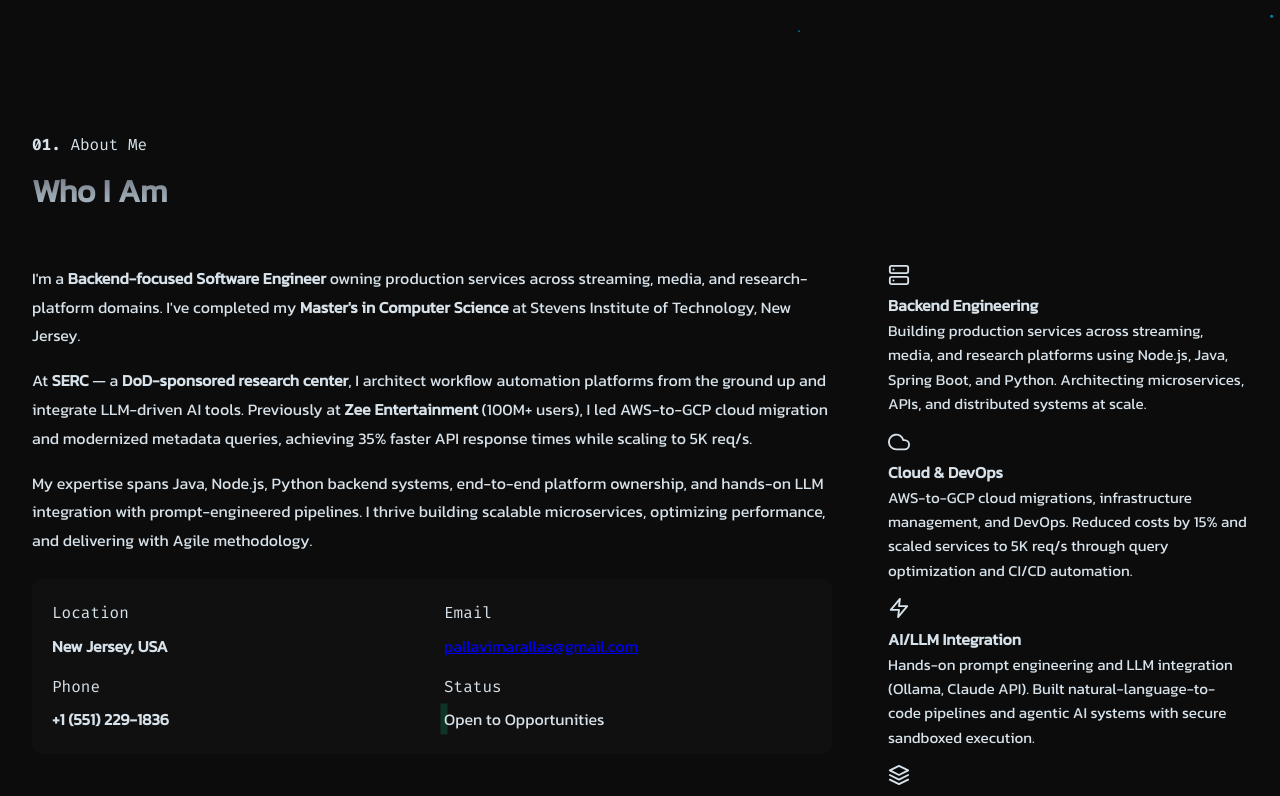
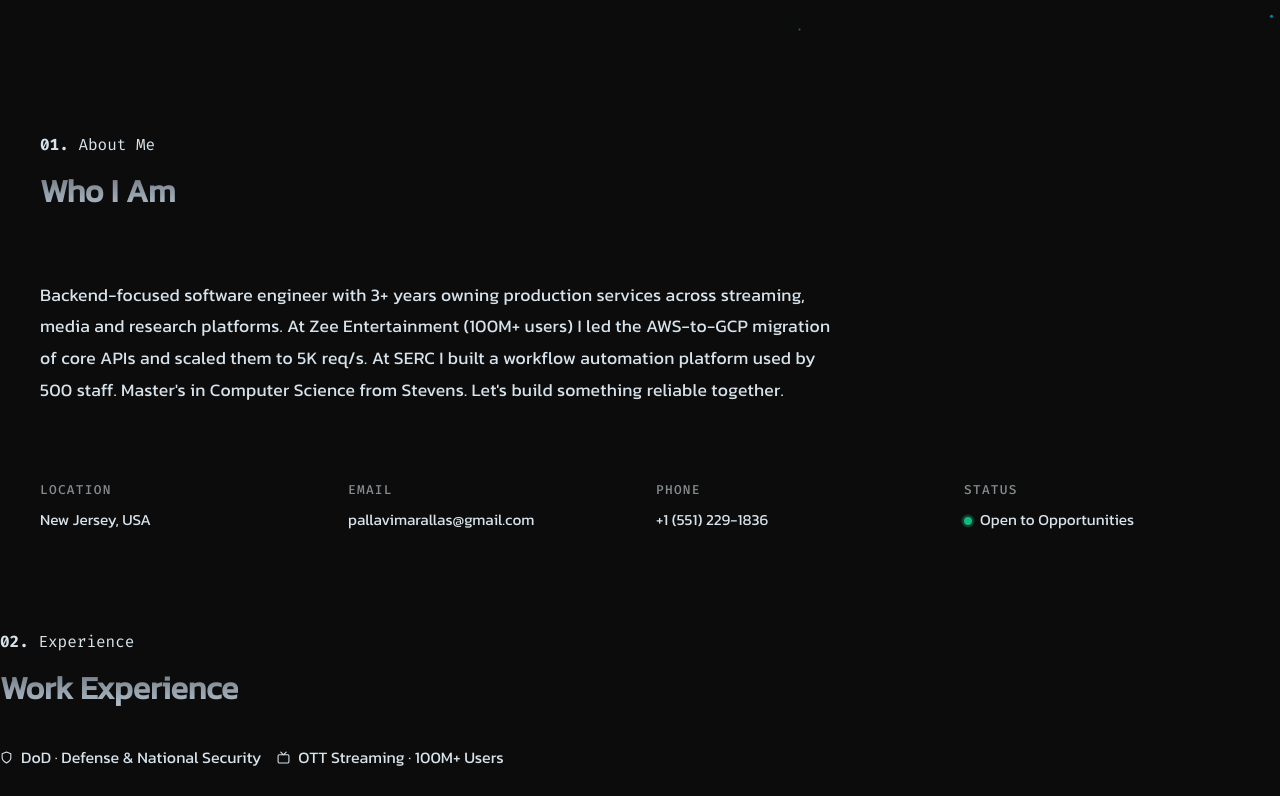
Before and after one commit to pallavimaralla/portfolio, a React (Vite) app in the folder client/app/: page / in a window 1280 px wide. Shown: the part 764-1560 px from the top of the page. Built offline with nearby package versions, Linux system fonts and the light colour scheme; no server answers; the HTML template or start-up script is replaced by a standard one.

Commit message:
feat(About): simplify content and update styling

```diff
--- a/client/app/src/components/sections/About/About.module.css
+++ b/client/app/src/components/sections/About/About.module.css
@@ -1,209 +1,167 @@
-/* About section styles */
 .about-section {
-  padding: 6rem 2rem;
+  padding: clamp(4rem, 8vw, 6rem) clamp(1.5rem, 4vw, 2.5rem);
 }
 
 .section-container {
-  max-width: 1100px;
+  max-width: 1200px;
   margin: 0 auto;
+  width: 100%;
 }
 
-.section-header {
-  margin-bottom: 2rem;
-}
-
-.section-label.mono {
-  color: var(--text-muted);
-  font-family: ui-monospace, SFMono-Regular, Menlo, Monaco, 'Roboto Mono', 'Courier New', monospace;
-  font-size: 0.95rem;
+.about-content {
   display: flex;
-  align-items: center;
-  gap: 0.75rem;
-}
-
-.label-num {
-  color: var(--accent-purple);
-  font-weight: 700;
-}
-
-.section-title {
-  font-size: 2rem;
-  color: var(--text-primary);
-  margin-top: 0.5rem;
-}
-
-.section-divider {
-  width: 60px;
-  height: 3px;
-  background: linear-gradient(90deg, var(--accent-cyan), var(--accent-purple));
-  border-radius: 3px;
-  margin-top: 0.75rem;
-}
-
-.about-grid {
-  display: grid;
-  grid-template-columns: 1fr 360px;
-  gap: 3.5rem;
-  align-items: start;
+  flex-direction: column;
+  gap: clamp(2rem, 4vw, 3rem);
+  margin-top: clamp(2rem, 4vw, 3rem);
 }
 
 .about-text {
-  color: var(--text-secondary);
-  font-size: 1rem;
+  font-family: 'Kanit', sans-serif;
+  font-size: clamp(1rem, 1.8vw, 1.1rem);
+  font-weight: 300;
   line-height: 1.8;
-  display: flex;
-  flex-direction: column;
-  gap: 1rem;
+  color: var(--text-light);
+  max-width: 800px;
+  letter-spacing: 0.01em;
 }
 
-.about-highlights-col {
-  position: sticky;
-  top: 5.5rem;
-}
-
-.about-highlight { color: var(--accent-cyan); font-weight:600 }
-
-.industry-badges {
-  display: flex;
-  align-items: center;
-  gap: 0.5rem;
-  flex-wrap: wrap;
-  margin-bottom: 1.1rem;
-  color: var(--text-muted);
-}
-
-.industry-badge {
-  font-size: 0.72rem;
-  font-weight: 700;
-  font-family: 'Fira Code', monospace;
-  letter-spacing: 0.07em;
-  padding: 0.25rem 0.75rem;
-  border-radius: 4px;
-  text-transform: uppercase;
-}
-
-.badge-defense {
-  background: rgba(0, 212, 255, 0.08);
-  color: var(--accent-cyan-bright);
-  border-left: 3px solid var(--accent-cyan);
-}
-
-.badge-ott {
-  background: rgba(124, 58, 237, 0.08);
-  color: var(--accent-purple-bright);
-  border-left: 3px solid var(--accent-purple);
-}
-
-.industry-badge-sep {
-  width: 1px;
-  height: 14px;
-  background: var(--border-color);
+.about-text p {
+  margin: 0;
 }
 
 .about-info-grid {
   display: grid;
-  grid-template-columns: repeat(2, minmax(0,1fr));
-  gap: 0.75rem 1.5rem;
-  margin-top: 0.5rem;
-  padding: 1.25rem;
-  background: rgba(255,255,255,0.02);
-  border: 1px solid var(--border-color);
-  border-radius: 10px;
+  grid-template-columns: repeat(4, 1fr);
+  gap: 2rem;
+  margin-top: clamp(1rem, 2vw, 2rem);
 }
 
-.info-item { display:flex; flex-direction:column; gap:0.25rem }
-.info-label.mono { color:var(--text-muted); font-size:0.85rem }
-.info-value { color:var(--text-primary); font-weight:600 }
-.info-link { color:var(--accent-cyan) }
+.info-item {
+  display: flex;
+  flex-direction: column;
+  gap: 0.5rem;
+}
 
-.status-available { display:flex; align-items:center; gap:0.5rem; color:var(--accent-green) }
+.info-label {
+  font-family: 'Fira Code', monospace;
+  font-size: clamp(0.75rem, 1vw, 0.85rem);
+  font-weight: 500;
+  text-transform: uppercase;
+  letter-spacing: 0.1em;
+  color: rgba(215, 226, 234, 0.6);
+}
+
+.info-value {
+  font-family: 'Kanit', sans-serif;
+  font-size: clamp(0.95rem, 1.2vw, 1rem);
+  font-weight: 500;
+  color: var(--text-light);
+  word-break: break-word;
+}
+
+.info-link {
+  font-family: 'Kanit', sans-serif;
+  font-size: clamp(0.95rem, 1.2vw, 1rem);
+  font-weight: 500;
+  color: var(--text-light);
+  text-decoration: none;
+  transition: opacity 0.2s ease;
+  word-break: break-word;
+}
+
+.info-link:hover {
+  opacity: 0.7;
+}
+
+.info-link:focus-visible {
+  outline: 2px solid var(--text-light);
+  outline-offset: 2px;
+}
+
+.info-available {
+  display: flex;
+  align-items: center;
+  gap: 0.5rem;
+  font-family: 'Kanit', sans-serif;
+  font-size: clamp(0.95rem, 1.2vw, 1rem);
+  font-weight: 500;
+  color: var(--text-light);
+}
+
 .status-dot {
   width: 8px;
   height: 8px;
   border-radius: 50%;
-  background: var(--color-status-green);
+  background: #10b981;
   box-shadow: 0 0 0 0 rgba(16, 185, 129, 0.5);
   animation: pulse-status 2s ease-in-out infinite;
+  flex-shrink: 0;
 }
 
 @keyframes pulse-status {
-  0%   { box-shadow: 0 0 0 0 rgba(16, 185, 129, 0.5); }
-  60%  { box-shadow: 0 0 0 6px rgba(16, 185, 129, 0); }
-  100% { box-shadow: 0 0 0 0 rgba(16, 185, 129, 0); }
+  0% {
+    box-shadow: 0 0 0 0 rgba(16, 185, 129, 0.5);
+  }
+  60% {
+    box-shadow: 0 0 0 6px rgba(16, 185, 129, 0);
+  }
+  100% {
+    box-shadow: 0 0 0 0 rgba(16, 185, 129, 0);
+  }
 }
 
-.about-highlights {
-  display: flex;
-  flex-direction: column;
-  gap: 0.9rem;
+/* Responsive */
+@media (max-width: 1024px) {
+  .about-info-grid {
+    grid-template-columns: repeat(2, 1fr);
+    gap: 1.5rem;
   }
 
-.highlight-card {
-  display: flex;
-  flex-direction: column;
-  gap: 0.5rem;
-  padding: 1.1rem 1.15rem;
-  border-radius: 12px;
-  background: var(--bg-card);
-  border: 1px solid var(--border-color);
-  border-top-width: 2px;
-  box-shadow: 0 4px 20px rgba(0,0,0,0.35);
-  transition: transform 0.2s ease, box-shadow 0.2s ease, background 0.2s ease;
+  .about-text {
+    max-width: 100%;
+  }
 }
 
-.highlight-card:hover {
-  background: var(--bg-card-hover);
-  transform: translateY(-3px);
-  box-shadow: 0 8px 28px rgba(0,0,0,0.45);
+@media (max-width: 768px) {
+  .about-section {
+    padding: clamp(3rem, 5vw, 4rem) clamp(1.5rem, 3vw, 2rem);
   }
 
-.highlight-cyan  { border-top-color: var(--accent-cyan); }
-.highlight-purple { border-top-color: var(--accent-purple); }
-.highlight-green  { border-top-color: var(--accent-green); }
-.highlight-pink   { border-top-color: var(--accent-pink); }
-
-.highlight-icon {
-  width: 44px;
-  height: 44px;
-  border-radius: 10px;
-  display: inline-flex;
-  align-items: center;
-  justify-content: center;
-  color: var(--color-dark-text);
+  .about-info-grid {
+    grid-template-columns: 1fr;
+    gap: 1.25rem;
   }
 
-.highlight-title { color:var(--text-primary); font-weight:700; font-size:1rem }
-.highlight-desc { color:var(--text-muted); font-size:0.95rem }
-
-.highlight-cyan .highlight-icon, .icon-cyan {
-  background: linear-gradient(135deg, rgba(0,212,255,0.12), rgba(124,58,237,0.08));
-  color: var(--accent-cyan);
+  .about-content {
+    gap: clamp(1.5rem, 3vw, 2rem);
   }
 
-.highlight-purple .highlight-icon, .icon-purple {
-  background: linear-gradient(135deg, rgba(124,58,237,0.12), rgba(0,212,255,0.03));
-  color: var(--accent-purple-bright);
+  .about-text {
+    font-size: 1rem;
   }
-
-.highlight-green .highlight-icon, .icon-green {
-  background: linear-gradient(135deg, rgba(16,185,129,0.12), rgba(0,212,255,0.03));
-  color: var(--accent-green);
-}
-
-.highlight-pink .highlight-icon, .icon-pink {
-  background: linear-gradient(135deg, rgba(236,72,153,0.12), rgba(124,58,237,0.03));
-  color: var(--accent-pink-light);
-}
-
-@media (max-width: 980px) {
-  .about-grid { grid-template-columns: 1fr; }
-  .about-highlights-col { position: static; }
-  .about-highlights { flex-direction: row; flex-wrap:wrap; }
-  .highlight-card { flex: 1 1 48%; }
 }
 
 @media (max-width: 480px) {
-  .about-section { padding: 4.5rem 1.25rem }
-  .section-title { font-size: 1.6rem }
-  .highlight-card { padding: 0.85rem }
+  .about-section {
+    padding: clamp(2.5rem, 4vw, 3.5rem) 1.25rem;
   }
+
+  .about-text {
+    font-size: 0.95rem;
+    line-height: 1.7;
+  }
+
+  .about-info-grid {
+    gap: 1rem;
+  }
+
+  .info-label {
+    font-size: 0.7rem;
+  }
+
+  .info-value,
+  .info-link,
+  .info-available {
+    font-size: 0.9rem;
+  }
+}
--- a/client/app/src/components/sections/About/About.tsx
+++ b/client/app/src/components/sections/About/About.tsx
@@ -1,92 +1,47 @@
 import React from 'react';
-import { motion } from 'framer-motion';
-import { SectionHeader, Icon } from '../../ui';
+import { SectionHeader, FadeIn } from '../../ui';
 import { profile } from '../../../data/profile';
 import { sections } from '../../../data/sections';
-import { highlights } from '../../../data/highlights';
-import { slugify } from '../../../lib/slugify';
-import { hoverHoist } from '../../../lib/motion';
 import styles from './About.module.css';
 
 const aboutSection = sections.find(s => s.id === 'about')!;
 
 const About: React.FC = () => {
   return (
-    <section id="about" className={styles["about-section"]}>
-      <div className="section-container">
+    <section id="about" className={styles['about-section']}>
+      <div className={styles['section-container']}>
+        <FadeIn as="div" delay={0} y={20} duration={0.7}>
           <SectionHeader num={aboutSection.number} label={aboutSection.label} title={aboutSection.title} />
+        </FadeIn>
 
-        <div className={styles["about-grid"]}>
-          <motion.div
-            className={styles["about-text"]}
-            initial={{ opacity: 0, x: -40 }}
-            whileInView={{ opacity: 1, x: 0 }}
-            viewport={{ once: true }}
-            transition={{ duration: 0.6, delay: 0.1 }}
-          >
-            <p>
-              I'm a <span className={styles["about-highlight"]}>Backend-focused Software Engineer</span> owning production services across streaming, media, and research-platform domains. I've completed my{' '}
-              <span className={styles["about-highlight"]}>Master's in Computer Science</span> at Stevens Institute
-              of Technology, New Jersey.
-            </p>
+        <div className={styles['about-content']}>
+          <FadeIn as="div" className={styles['about-text']} delay={0.15} y={20} duration={0.7}>
+            <p>{profile.aboutSummary}</p>
+          </FadeIn>
 
-            <p>
-              At <span className={styles["about-highlight"]}>SERC</span> — a <span className={styles["about-highlight"]}>DoD-sponsored research center</span>, I architect workflow automation platforms from the ground up and integrate LLM-driven AI tools. Previously at <span className={styles["about-highlight"]}>Zee Entertainment</span> (100M+ users), I led AWS-to-GCP cloud migration and modernized metadata queries, achieving 35% faster API response times while scaling to 5K req/s.
-            </p>
-            <p>
-              My expertise spans Java, Node.js, Python backend systems, end-to-end platform ownership, and hands-on LLM integration with prompt-engineered pipelines. I thrive building scalable microservices, optimizing performance, and delivering with Agile methodology.
-            </p>
-
-            <div className={styles["about-info-grid"]}>
-              <div className={styles["info-item"]}>
-                <span className="info-label mono">Location</span>
-                <span className={styles["info-value"]}>{profile.location}</span>
+          <FadeIn as="div" className={styles['about-info-grid']} delay={0.3} y={20} duration={0.7}>
+            <div className={styles['info-item']}>
+              <span className={styles['info-label']}>Location</span>
+              <span className={styles['info-value']}>{profile.location}</span>
             </div>
-              <div className={styles["info-item"]}>
-                <span className="info-label mono">Email</span>
-                <a href={`mailto:${profile.email}`} className="info-value info-link">
+            <div className={styles['info-item']}>
+              <span className={styles['info-label']}>Email</span>
+              <a href={`mailto:${profile.email}`} className={styles['info-link']}>
                 {profile.email}
               </a>
             </div>
-              <div className={styles["info-item"]}>
-                <span className="info-label mono">Phone</span>
-                <span className={styles["info-value"]}>{profile.phone}</span>
+            <div className={styles['info-item']}>
+              <span className={styles['info-label']}>Phone</span>
+              <span className={styles['info-value']}>{profile.phone}</span>
             </div>
-              <div className={styles["info-item"]}>
-                <span className="info-label mono">Status</span>
-                <span className="info-value status-available">
-                  <span className={styles["status-dot"]} />
+            <div className={styles['info-item']}>
+              <span className={styles['info-label']}>Status</span>
+              <span className={styles['info-available']}>
+                <span className={styles['status-dot']} />
                 Open to Opportunities
               </span>
             </div>
-            </div>
-          </motion.div>
-
-          <div className={styles["about-highlights-col"]}>
-            <div className={styles["about-highlights"]}>
-              {highlights.map((item, i) => {
-                const slug = slugify(item.title);
-                return (
-                  <motion.div
-                    key={item.title}
-                    id={`highlight-${slug}`}
-                    className={`highlight-card highlight-${item.color}`}
-                    initial={{ opacity: 0, y: 30 }}
-                    whileInView={{ opacity: 1, y: 0 }}
-                    viewport={{ once: true }}
-                    transition={{ duration: 0.5, delay: 0.1 * i + 0.2 }}
-                    whileHover={hoverHoist}
-                  >
-                    <div className={`highlight-icon icon-${item.color}`}>
-                      <Icon name={item.icon} size={22} />
-                    </div>
-                    <h3 id={`highlight-${slug}-title`} className={styles["highlight-title"]}>{item.title}</h3>
-                    <p className={styles["highlight-desc"]}>{item.desc}</p>
-                  </motion.div>
-                );
-              })}
-            </div>
-          </div>
+          </FadeIn>
         </div>
       </div>
     </section>
```
Lines whose indentation alone changed are shown as unchanged.
